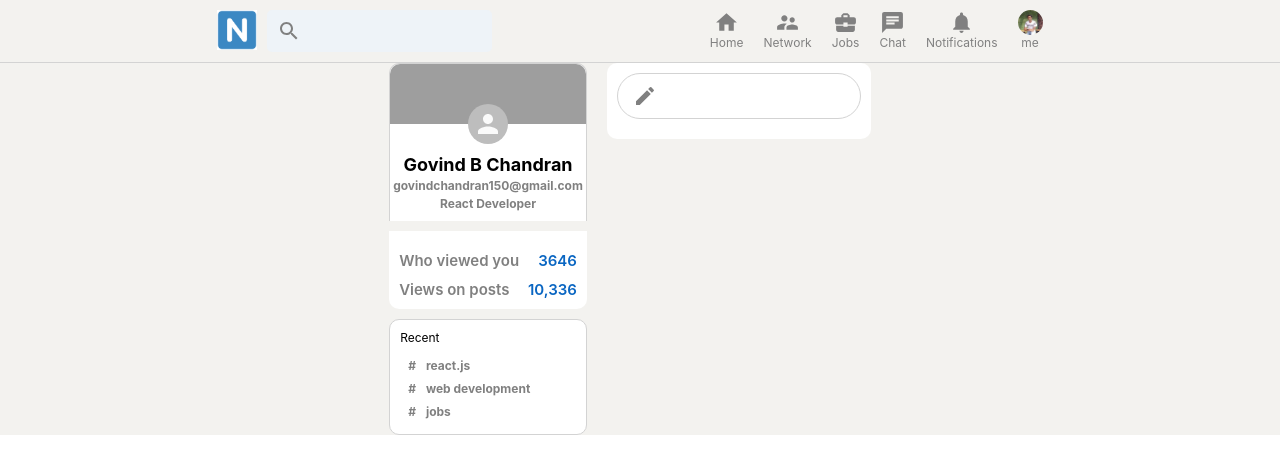
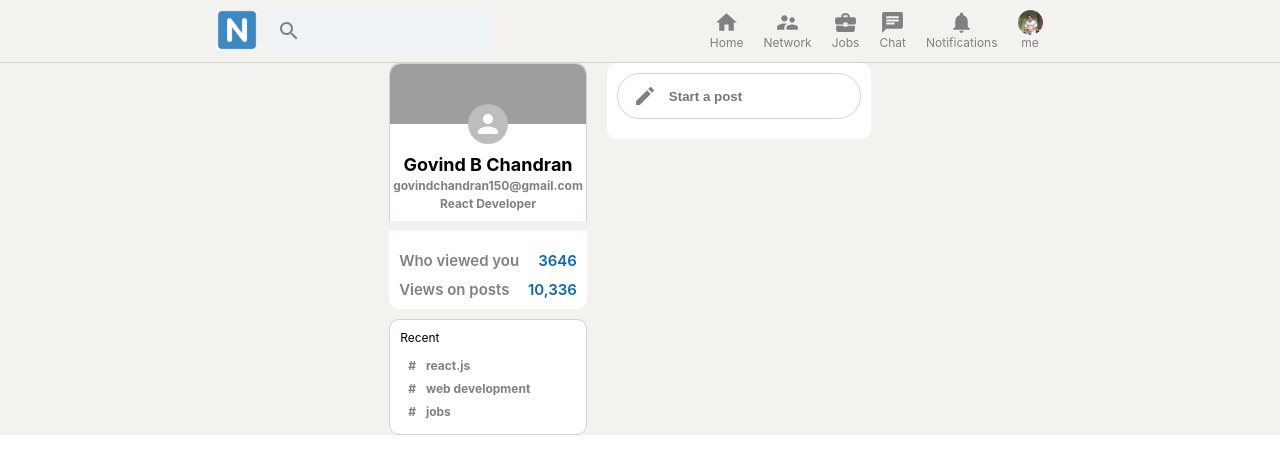
Before and after one commit to chandran-jr/NetworKit, a React (Create React App) app: page / in a window 1280 px wide. In both pictures the pointer is over the element 753 px from the left and 96 px from the top of the page. Shown: the top 474 px of the page. Built offline with nearby package versions, Linux system fonts and the light colour scheme; grey boxes are pictures that could not be loaded.

Commit message:
Add files via upload

```diff
--- a/src/Feed.css
+++ b/src/Feed.css
@@ -25,6 +25,10 @@
     width: 100%;
 }
 
+.feed__input > form :hover {
+    color: gray;
+}
+
 .feed__input > form > input {
     border: none;
     flex: 1;
--- a/src/Feed.js
+++ b/src/Feed.js
@@ -10,7 +10,7 @@ function Feed() {
                 <div className="feed__input">
                     <CreateIcon />
                     <form>
-                        <input type="text" />
+                        <input placeholder="Start a post" type="text" />
                         <button type="submit">Send</button>
                     </form>
                 </div>
```
